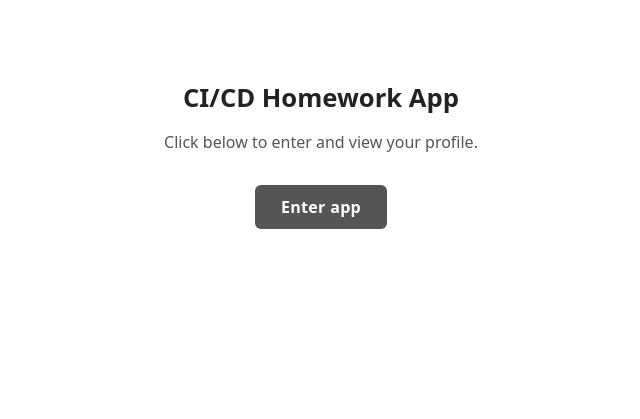
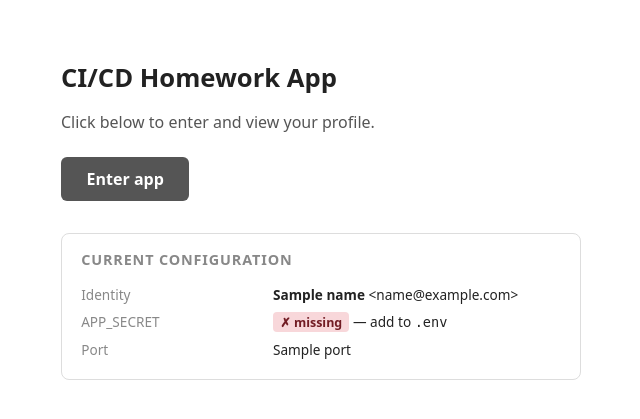
Before and after one commit to ahlabenadam/cicd_homework, a Python web app: template app/templates/index.html in a window 1280 px wide. Shown: the top 419 px of the page, without its empty margins (319-959 px from the left). Run offline with Jinja, Linux system fonts and the light colour scheme; the template is opened without the code that fills it: most values are stand-ins (such as "Sample title", 1, 10 or a date in 2020).

Commit message:
feat: show live config (identity, APP_SECRET status, port) on home page — no README needed

```diff
--- a/app/templates/index.html
+++ b/app/templates/index.html
@@ -5,22 +5,55 @@
   <meta name="viewport" content="width=device-width, initial-scale=1.0">
   <title>CI/CD Homework App</title>
   <style>
-    body  { font-family: system-ui, sans-serif; max-width: 480px; margin: 80px auto; padding: 0 1rem; text-align: center; color: #222; }
-    h1    { font-size: 1.6rem; margin-bottom: 0.4rem; }
-    p     { color: #555; margin-bottom: 2rem; }
+    body  { font-family: system-ui, sans-serif; max-width: 520px; margin: 60px auto; padding: 0 1rem; color: #222; }
+    h1    { font-size: 1.6rem; margin-bottom: 0.3rem; }
+    p     { color: #555; margin-bottom: 1.5rem; }
     a.btn {
       display: inline-block; padding: 0.7rem 1.6rem; border-radius: 6px;
       background: #555; color: #fff; text-decoration: none; font-weight: 600;
-      font-size: 1rem; letter-spacing: .02em;
+      font-size: 1rem;
     }
     a.btn:hover { background: #333; }
     .flash { margin-top: 1.5rem; color: #c00; font-size: 0.9rem; }
+    .config { margin-top: 2rem; border: 1px solid #ddd; border-radius: 8px; padding: 1rem 1.2rem; font-size: 0.85rem; }
+    .config h2 { font-size: 0.9rem; text-transform: uppercase; letter-spacing: .06em; color: #888; margin: 0 0 0.7rem; }
+    .config table { width: 100%; border-collapse: collapse; }
+    .config td { padding: 0.25rem 0; vertical-align: top; }
+    .config td:first-child { color: #888; width: 40%; }
+    .tag { display: inline-block; padding: 0.1rem 0.45rem; border-radius: 4px; font-size: 0.78rem; font-weight: 600; }
+    .set   { background: #d4edda; color: #155724; }
+    .unset { background: #f8d7da; color: #721c24; }
   </style>
 </head>
 <body>
   <h1>CI/CD Homework App</h1>
   <p>Click below to enter and view your profile.</p>
   <a class="btn" href="/login">Enter app</a>
+
+  <div class="config">
+    <h2>Current configuration</h2>
+    <table>
+      <tr>
+        <td>Identity</td>
+        <td><strong>{{ name }}</strong> &lt;{{ email }}&gt;</td>
+      </tr>
+      <tr>
+        <td>APP_SECRET</td>
+        <td>
+          {% if app_secret_set %}
+          <span class="tag set">✓ set</span>
+          {% else %}
+          <span class="tag unset">✗ missing</span> — add to <code>.env</code>
+          {% endif %}
+        </td>
+      </tr>
+      <tr>
+        <td>Port</td>
+        <td>{{ port }}</td>
+      </tr>
+    </table>
+  </div>
+
   {% for msg in get_flashed_messages() %}
   <p class="flash">{{ msg }}</p>
   {% endfor %}
```
Also changed, not shown: app/main.py (+7 -1 lines).
